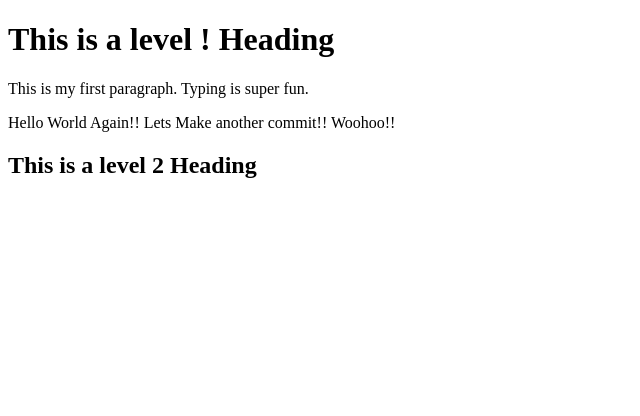
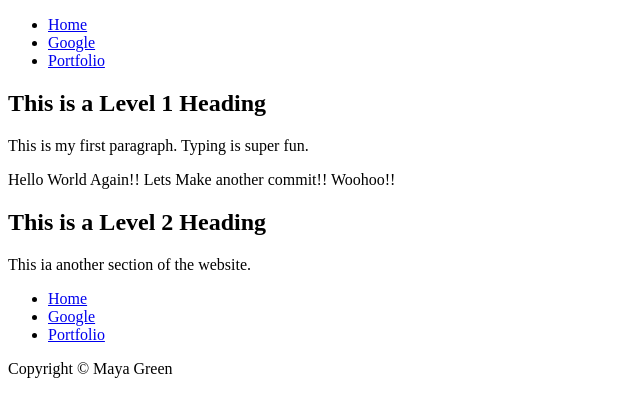
Before and after one commit to MayaGreenArt/My-Second-Repository, a plain HTML site: page index.html in a window 1280 px wide. Shown: the whole page, without its empty margins (0-640 px from the left). Drawn offline with Linux system fonts and the light colour scheme.

Commit message:
created new html pages

```diff
--- a/index.html
+++ b/index.html
@@ -2,12 +2,38 @@
 <html lang="en-US">
   <head>
     <meta charset="utf-8" />
+    <meta charset="UTF-8" />
+    <meta name="viewport" content="width=device-width, initial-scale=1.0" />
     <title>My Super Amazing Website</title>
   </head>
   <body>
-    <h1>This is a level ! Heading</h1>
-    <p>This is my first paragraph. Typing is super fun.</p>
-    <p>Hello World Again!! Lets Make another commit!! Woohoo!!</p>
-    <h2>This is a level 2 Heading</h2>
+    <header>
+      <nav>
+        <ul>
+          <li><a href="index.html">Home</a></li>
+          <li><a href="page2.html">Google</a></li>
+          <li><a href="portfolio.html">Portfolio</a></li>
+        </ul>
+      </nav>
+    </header>
+    <main>
+      <section>
+        <h1>This is a Level 1 Heading</h1>
+        <p>This is my first paragraph. Typing is super fun.</p>
+        <p>Hello World Again!! Lets Make another commit!! Woohoo!!</p>
+      </section>
+      <h2>This is a Level 2 Heading</h2>
+      <p>This ia another section of the website.</p>
+    </main>
+    <footer>
+      <nav>
+        <ul>
+          <li><a href="index.html">Home</a></li>
+          <li><a href="page2.html">Google</a></li>
+          <li><a href="portfolio.html">Portfolio</a></li>
+        </ul>
+      </nav>
+      <p>Copyright &copy; Maya Green</p>
+    </footer>
   </body>
 </html>
```
Also changed, not shown: page2.html (added, +19 -0 lines), portfolio.html (added, +31 -0 lines), img/IMG_0654.JPG (added), 1 other file.
